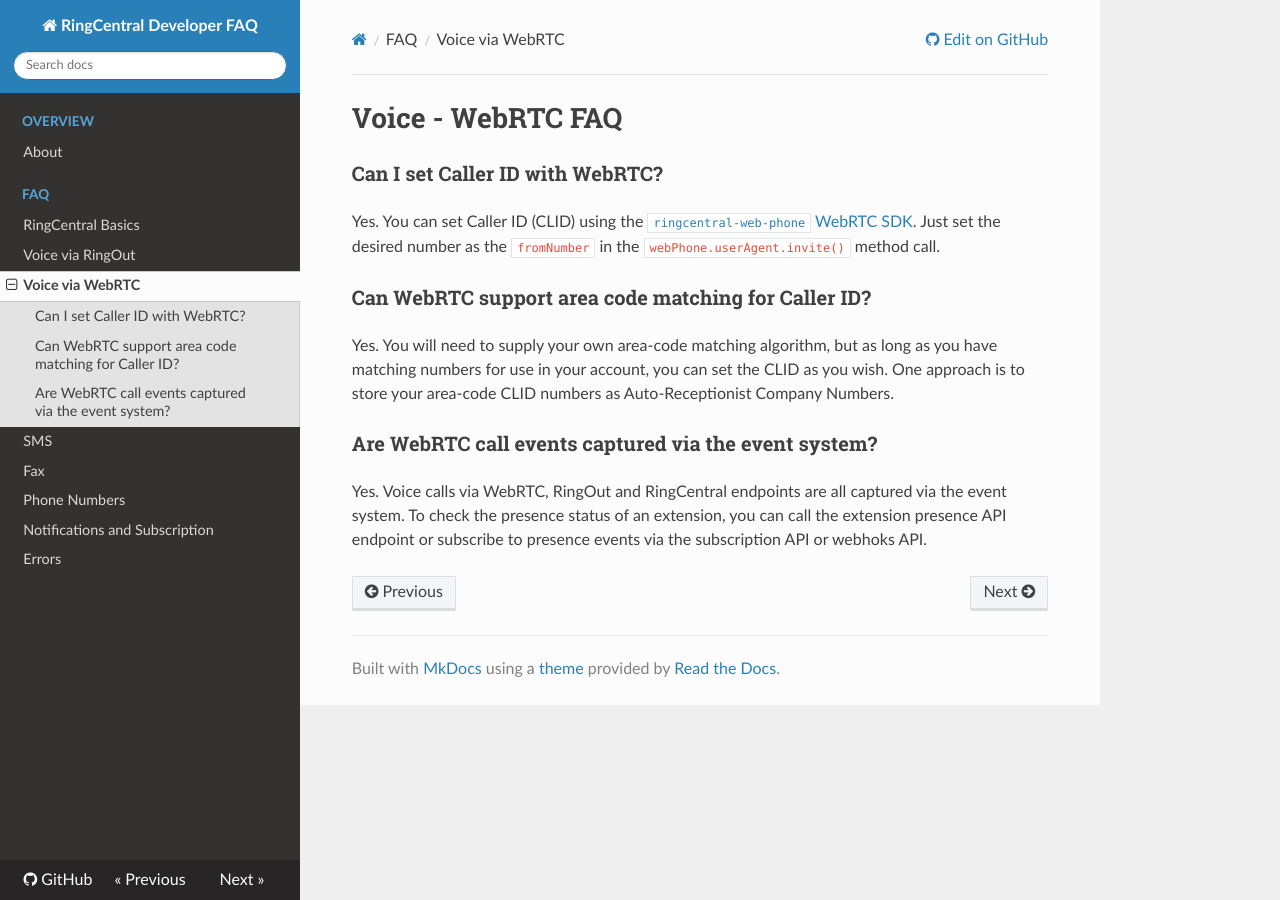
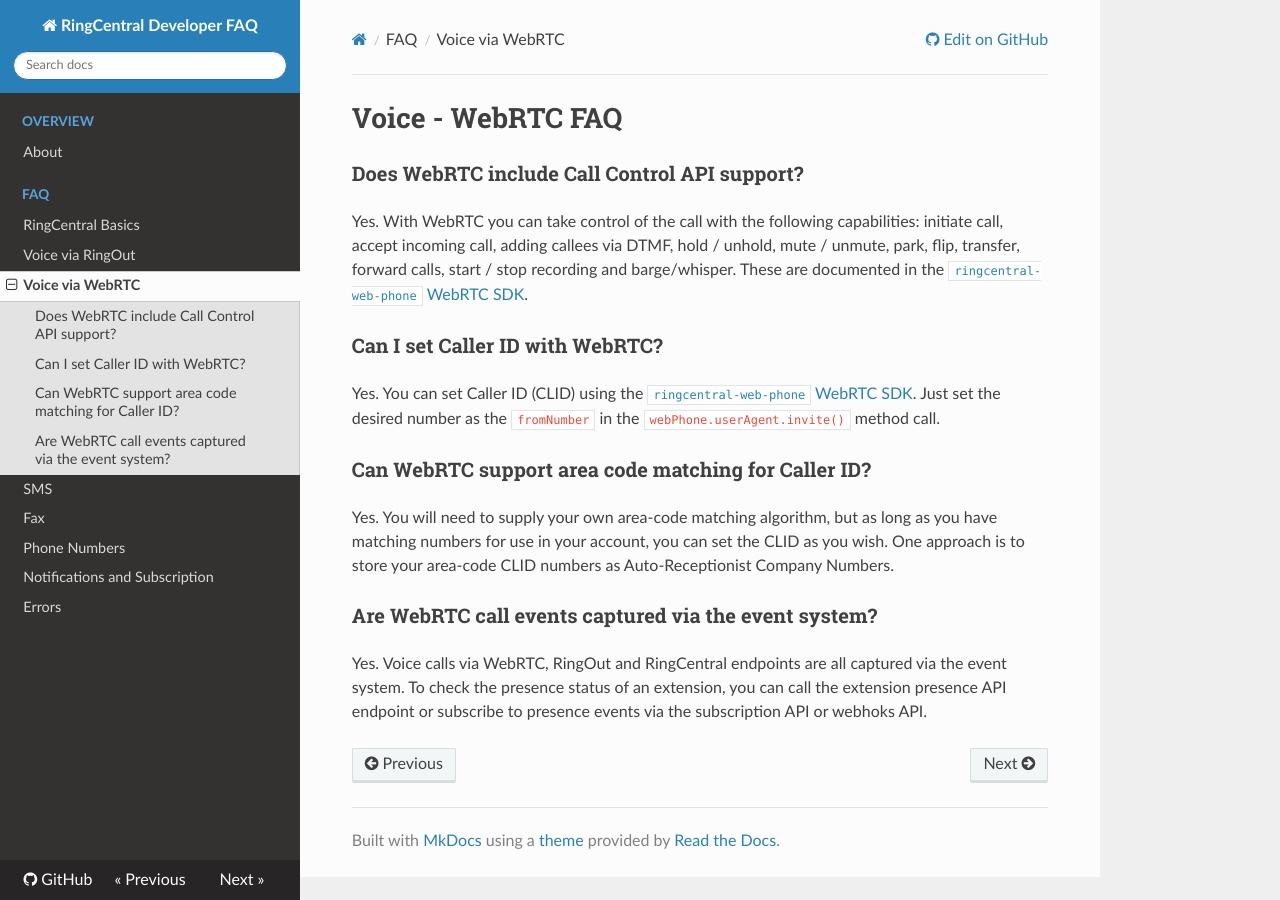
Before and after one commit to ringcentral/ringcentral-faq, an MkDocs documentation site: the page built from docs/voice_webrtc.md, in a window 1280 px wide. Built offline with MkDocs 1.6.1, drawn with Linux system fonts in a browser that asks for light colours; nearby versions of some CDN libraries; old or Windows-style settings are respelled for this version of MkDocs.

Commit message:
update WebRTC

```diff
--- a/docs/voice_webrtc.md
+++ b/docs/voice_webrtc.md
@@ -1,4 +1,8 @@
 # Voice - WebRTC FAQ
+
+### Does WebRTC include Call Control API support?
+
+Yes. With WebRTC you can take control of the call with the following capabilities: initiate call, accept incoming call, adding callees via DTMF, hold / unhold, mute / unmute, park, flip, transfer, forward calls, start / stop recording and barge/whisper. These are documented in the [`ringcentral-web-phone` WebRTC SDK](https://github.com/ringcentral/ringcentral-web-phone).
 
 ### Can I set Caller ID with WebRTC?
 
```
